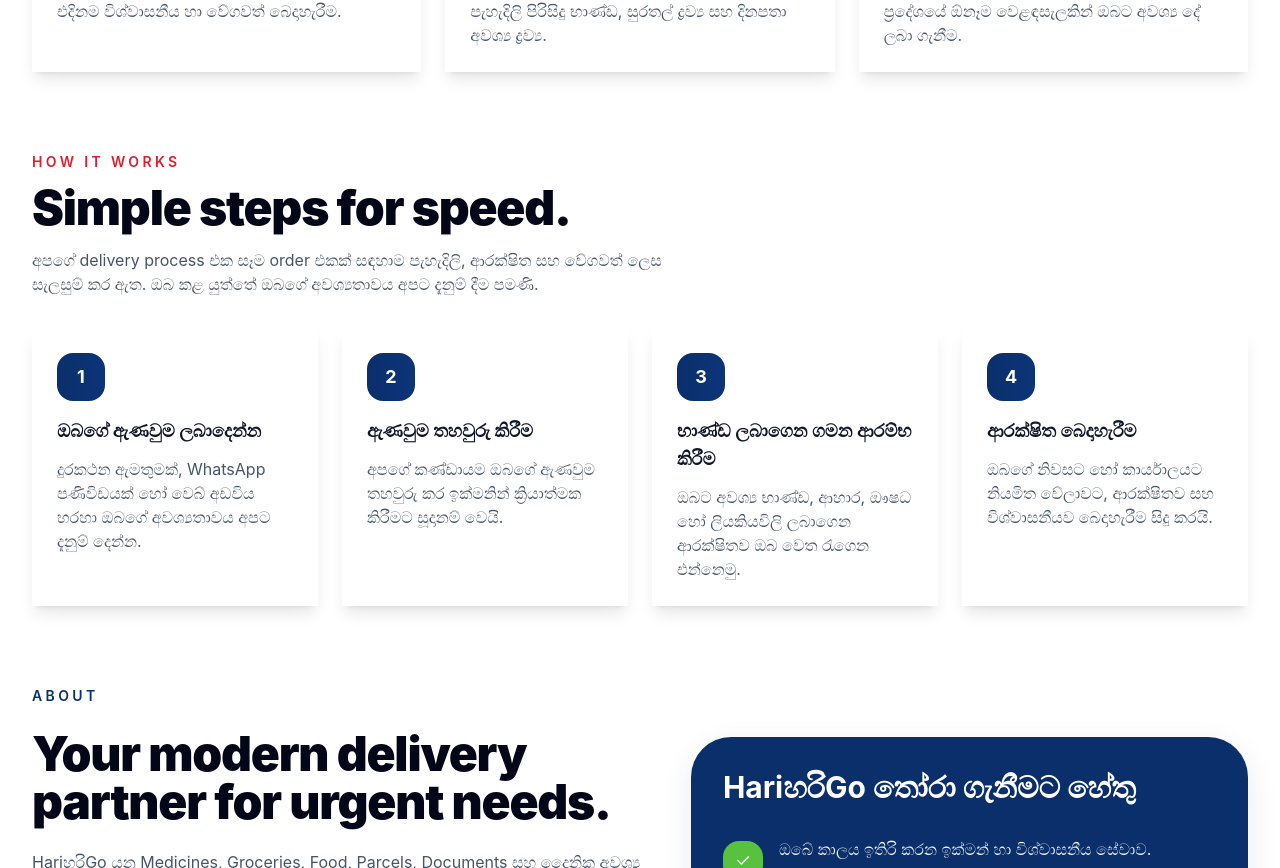
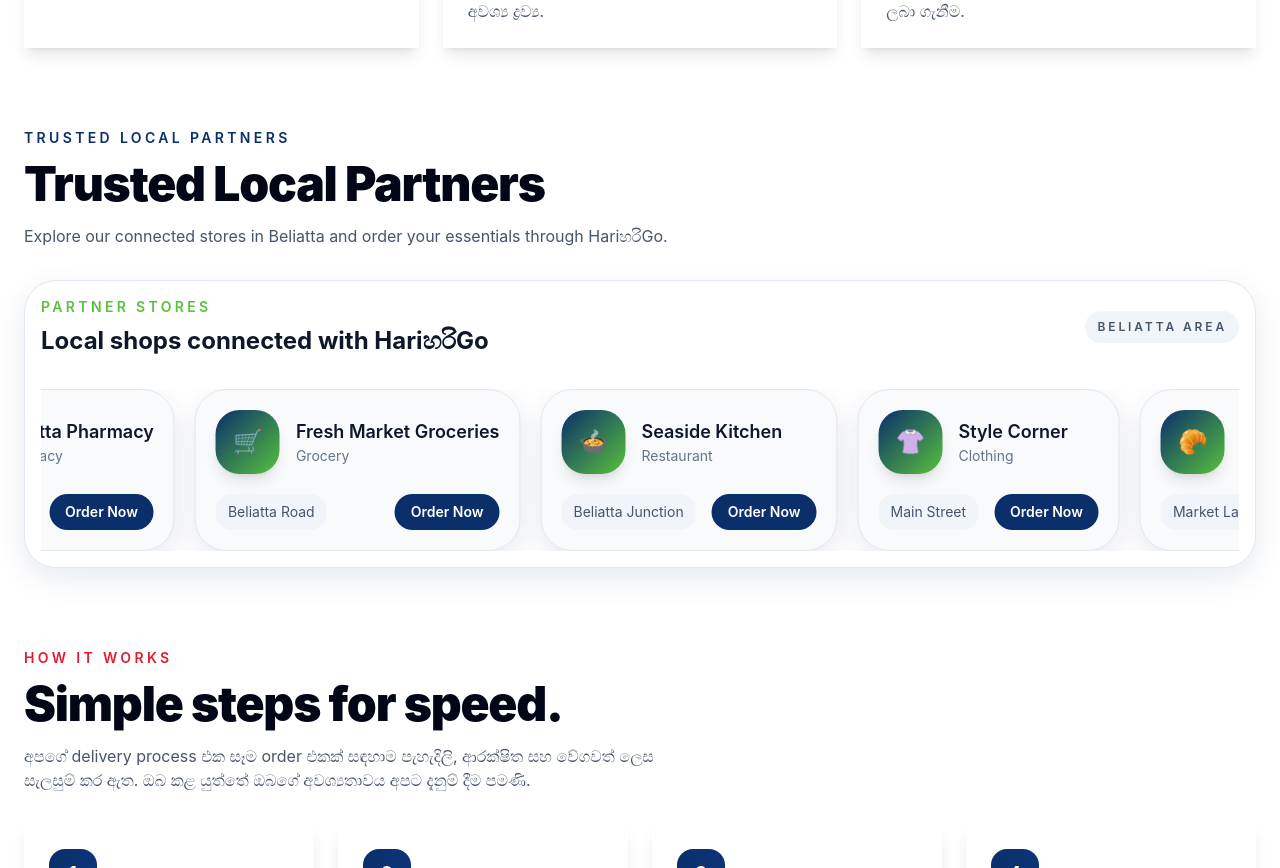
Before and after one commit to pabasara200012/haiharigo, a Next.js app: page / in a window 1280 px wide. Shown: the part 1932-2800 px from the top of the page. Built offline with nearby package versions, Linux system fonts and the light colour scheme.

Commit message:
Add Beliatta partner stores section with horizontal scrolling cards

```diff
--- a/app/globals.css
+++ b/app/globals.css
@@ -17,6 +17,7 @@ body {
   min-height: 100vh;
   background: linear-gradient(135deg, #ffffff 0%, #f0f9ff 50%, #f3f7ff 100%);
   position: relative;
+  overflow-x: hidden;
 }
 
 body::before {
@@ -30,6 +31,12 @@ body::before {
               radial-gradient(circle at 80% 80%, rgba(10, 47, 107, 0.08) 0%, transparent 50%);
   pointer-events: none;
   z-index: -1;
+}
+
+@layer utilities {
+  .screen-fit {
+    @apply mx-auto max-w-full px-4 sm:px-6;
+  }
 }
 
 * {
@@ -119,6 +126,34 @@ textarea {
     background: radial-gradient(circle, rgba(88, 193, 61, 0.3) 0%, transparent 70%);
     animation: pulse 3s ease-in-out infinite;
   }
+
+  .marquee-container {
+    overflow-x: auto;
+    overflow-y: hidden;
+    scroll-snap-type: x mandatory;
+    -webkit-overflow-scrolling: touch;
+  }
+
+  .marquee-track {
+    animation: marquee 28s linear infinite;
+  }
+
+  .shop-card {
+    @apply rounded-[2rem] border border-slate-200 bg-slate-50 p-5 shadow-soft min-w-[260px];
+  }
+
+  .shop-card:hover {
+    @apply shadow-soft-lg;
+  }
+}
+
+@keyframes marquee {
+  0% {
+    transform: translateX(0);
+  }
+  100% {
+    transform: translateX(-50%);
+  }
 }
 
 @keyframes fadeInUp {
--- a/app/layout.tsx
+++ b/app/layout.tsx
@@ -12,10 +12,15 @@ export const metadata: Metadata = {
   },
 };
 
+export const viewport = {
+  width: 'device-width',
+  initialScale: 1,
+};
+
 export default function RootLayout({ children }: { children: React.ReactNode }) {
   return (
     <html lang="en">
-      <body>{children}</body>
+      <body className="min-h-screen overflow-x-hidden">{children}</body>
     </html>
   );
 }
--- a/app/page.tsx
+++ b/app/page.tsx
@@ -96,11 +96,50 @@ const coverageAreas = [
   'Nuwara Eliya',
 ];
 
+const partnerStores = [
+  {
+    name: 'Beliatta Pharmacy',
+    category: 'Pharmacy',
+    location: 'Beliatta Town',
+    logo: '💊',
+  },
+  {
+    name: 'Fresh Market Groceries',
+    category: 'Grocery',
+    location: 'Beliatta Road',
+    logo: '🛒',
+  },
+  {
+    name: 'Seaside Kitchen',
+    category: 'Restaurant',
+    location: 'Beliatta Junction',
+    logo: '🍲',
+  },
+  {
+    name: 'Style Corner',
+    category: 'Clothing',
+    location: 'Main Street',
+    logo: '👚',
+  },
+  {
+    name: 'Fresh Bakery',
+    category: 'Bakery',
+    location: 'Market Lane',
+    logo: '🥐',
+  },
+  {
+    name: 'Daily Essentials',
+    category: 'Convenience',
+    location: 'City Center',
+    logo: '🧺',
+  },
+];
+
 export default function HomePage() {
   return (
     <main className="relative overflow-x-hidden bg-white">
       <header className="sticky top-0 z-50 border-b border-slate-200/80 bg-white/95 backdrop-blur-xl">
-        <div className="container mx-auto px-6 py-4 lg:px-8">
+        <div className="container mx-auto px-3 sm:px-4 py-4 lg:px-6">
           <div className="flex flex-wrap items-center justify-between gap-4">
             <a href="#home" className="flex items-center gap-3 text-sm font-semibold text-slate-900">
               <img src="/haiharigo/logo.svg" alt="HariහරිGo logo" className="h-12 w-auto" />
@@ -109,6 +148,7 @@ export default function HomePage() {
               <a href="#services" className="hover:text-slate-900">Services</a>
               <a href="#process" className="hover:text-slate-900">Process</a>
               <a href="#about" className="hover:text-slate-900">About</a>
+              <a href="#partner-stores" className="hover:text-slate-900">Partner Stores</a>
               <a href="#coverage" className="hover:text-slate-900">Coverage</a>
               <a href="#contact" className="hover:text-slate-900">Contact</a>
             </nav>
@@ -126,7 +166,7 @@ export default function HomePage() {
         {/* Optional small decorative overlay - place your image at public/overlay.png */}
       </section>
 
-      <div className="container mx-auto -mt-10 sm:-mt-16 md:-mt-20 lg:-mt-32 px-6 lg:px-8">
+      <div className="container mx-auto -mt-10 sm:-mt-16 md:-mt-20 lg:-mt-32 px-3 sm:px-4 lg:px-6">
         <div className="mx-auto max-w-5xl rounded-[2rem] border border-white/20 bg-white/90 p-4 shadow-2xl backdrop-blur-xl sm:p-6">
           <div className="grid gap-4 lg:grid-cols-[1.4fr_0.95fr] lg:items-center">
             <div className="space-y-3 text-slate-900">
@@ -152,9 +192,9 @@ export default function HomePage() {
         </div>
       </div>
 
-      <div className="container mx-auto px-6 py-6 lg:px-8">
+      <div className="container mx-auto px-3 sm:px-4 py-6 lg:px-6">
         <section id="home" className="relative overflow-hidden bg-hero-glow py-16">
-          <div className="container mx-auto px-6 lg:px-8">
+          <div className="mx-auto w-full px-3 sm:px-4 lg:px-6">
             <div className="grid gap-12 lg:grid-cols-[1.2fr_1.3fr] lg:items-center">
               <div className="space-y-8">
                 <div className="inline-flex items-center gap-3 rounded-full border border-[#58C13D]/20 bg-[#58C13D]/10 px-4 py-2 text-sm font-semibold text-[#0A2F6B]">
@@ -217,7 +257,7 @@ export default function HomePage() {
         </section>
     </div>
 
-      <div className="container mx-auto px-6 py-16 lg:px-8">
+      <div className="container mx-auto px-3 sm:px-4 py-16 lg:px-6">
         <section id="services" className="space-y-8">
           <div className="max-w-3xl">
             <p className="text-sm font-semibold uppercase tracking-[0.24em] text-[#58C13D]">Our Services</p>
@@ -234,6 +274,48 @@ export default function HomePage() {
                 <p className="mt-3 text-slate-600 group-hover:text-slate-700 transition-colors duration-300">{service.description}</p>
               </article>
             ))}
+          </div>
+        </section>
+
+        <section id="partner-stores" className="mt-20 space-y-8">
+          <div className="max-w-3xl">
+            <p className="text-sm font-semibold uppercase tracking-[0.24em] text-[#0A2F6B]">Trusted Local Partners</p>
+            <h2 className="section-title mt-3">Trusted Local Partners</h2>
+            <p className="mt-4 max-w-2xl text-slate-600">Explore our connected stores in Beliatta and order your essentials through HariහරිGo.</p>
+          </div>
+
+          <div className="rounded-[2rem] border border-slate-200 bg-white p-4 shadow-soft">
+            <div className="flex items-center justify-between gap-4">
+              <div>
+                <p className="text-sm font-semibold uppercase tracking-[0.24em] text-[#58C13D]">Partner Stores</p>
+                <h3 className="mt-2 text-2xl font-bold text-slate-900">Local shops connected with HariහරිGo</h3>
+              </div>
+              <span className="inline-flex items-center rounded-full bg-slate-100 px-3 py-2 text-xs font-semibold uppercase tracking-[0.24em] text-slate-600">
+                Beliatta area
+              </span>
+            </div>
+
+            <div className="marquee-container mt-8 overflow-x-auto overflow-y-hidden scroll-smooth touch-pan-x">
+              <div className="marquee-track flex gap-5">
+                {partnerStores.concat(partnerStores).map((store, idx) => (
+                  <article key={`${store.name}-${idx}`} className="shop-card min-w-[260px] flex-shrink-0 scroll-snap-align-center">
+                    <div className="flex items-center gap-4">
+                      <div className="flex h-16 w-16 items-center justify-center rounded-3xl bg-gradient-to-br from-[#0A2F6B] to-[#58C13D] text-2xl text-white shadow-lg">
+                        {store.logo}
+                      </div>
+                      <div>
+                        <h4 className="text-lg font-semibold text-slate-900">{store.name}</h4>
+                        <p className="text-sm text-slate-500">{store.category}</p>
+                      </div>
+                    </div>
+                    <div className="mt-5 flex items-center justify-between gap-4 text-sm text-slate-600">
+                      <span className="rounded-2xl bg-slate-100 px-3 py-2">{store.location}</span>
+                      <a href="#contact" className="inline-flex items-center rounded-full bg-[#0A2F6B] px-4 py-2 text-sm font-semibold text-white transition hover:bg-[#0c3478]">Order Now</a>
+                    </div>
+                  </article>
+                ))}
+              </div>
+            </div>
           </div>
         </section>
 
@@ -398,7 +480,7 @@ export default function HomePage() {
       </a>
 
       <footer className="border-t border-slate-200 py-8 bg-slate-50">
-        <div className="container mx-auto px-6 text-center text-sm text-slate-500 lg:px-8">
+        <div className="container mx-auto px-3 sm:px-4 text-center text-sm text-slate-500 lg:px-6">
           © 2026 HariහරිGo. ඖෂධ, පාරිභෝගික භාණ්ඩ, ආහාර, පැකේජ, ලියකියවිලි සහ දෛනික අවශ්‍යතා සඳහා ප්‍රිමියම් බෙදාහැරීම් සේවාවන්.
         </div>
       </footer>
```
